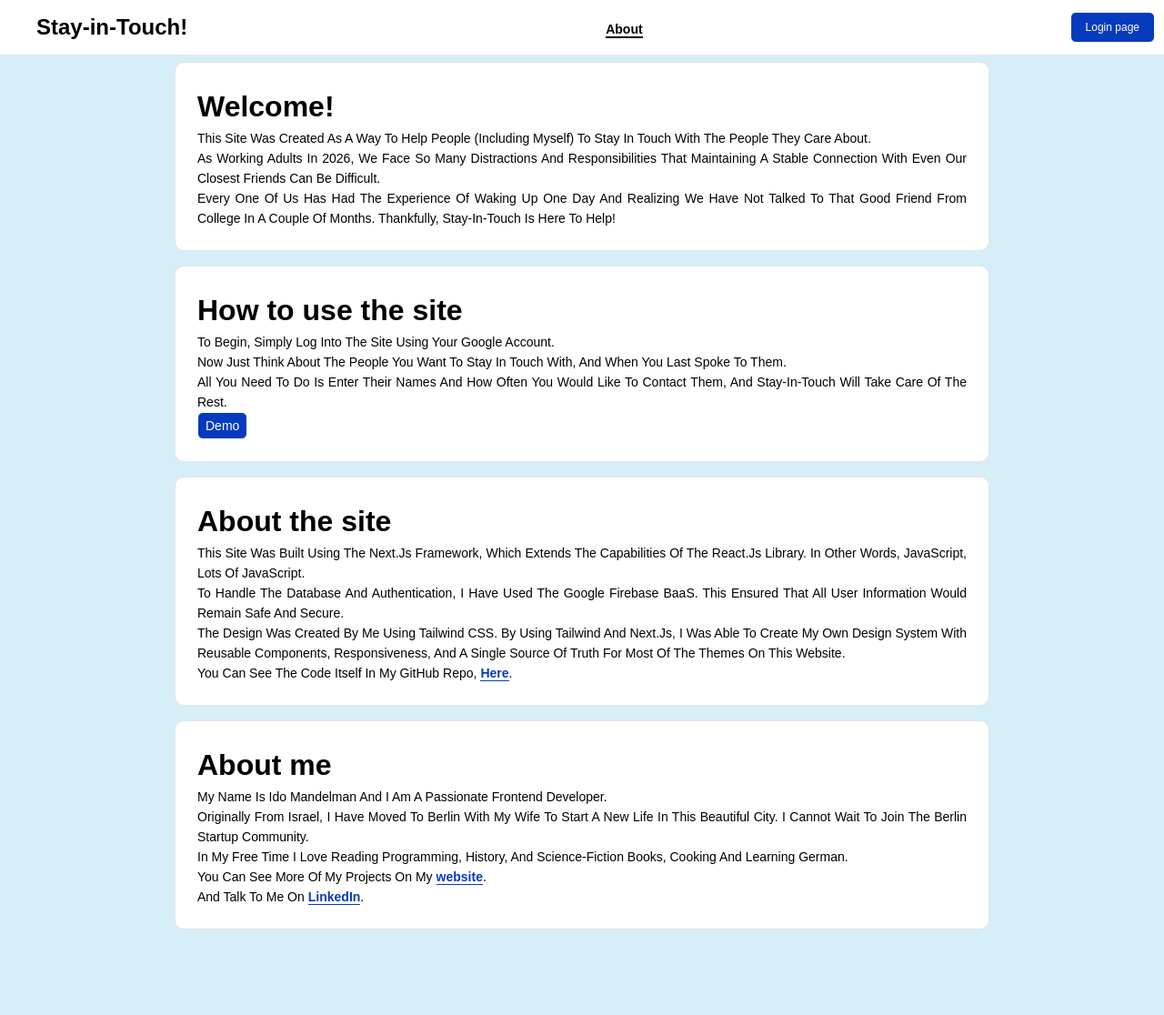
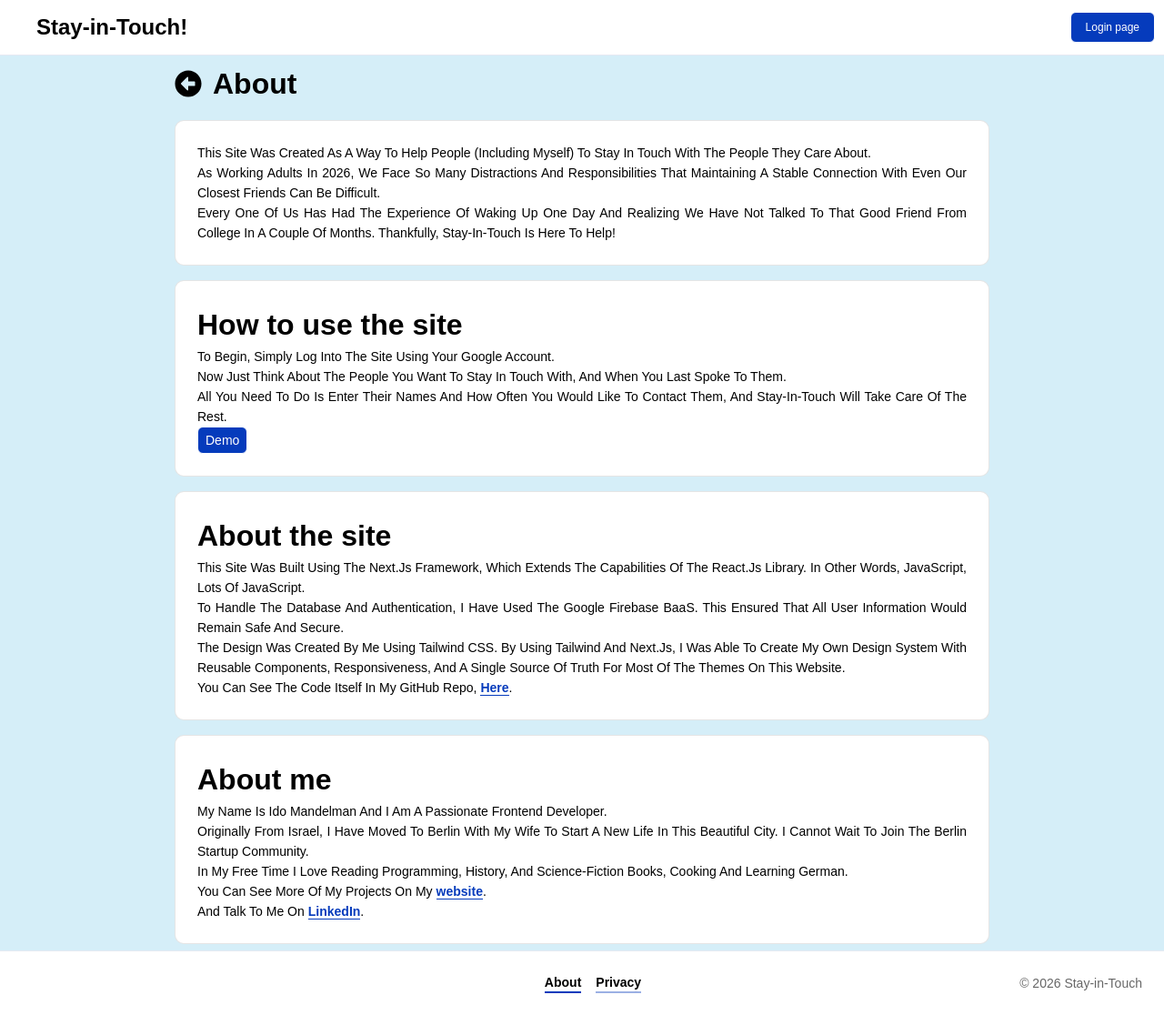
Before and after one commit to idomand/stayInTouch, a Next.js app: page /about in a window 1280 px wide. Shown: the whole page at 91% size. Before the commit the page ends 1030 px from the top, so only its background shows below. Built offline with nearby package versions, Linux system fonts and the light colour scheme; no server answers.

Commit message:
feat: add global footer component with About and Privacy links, update layout and navigation

```diff
--- a/Components/NavBar.tsx
+++ b/Components/NavBar.tsx
@@ -1,15 +1,12 @@
-import { useRouter } from "next/router";
+import NextLink from "next/link";
 import { useState } from "react";
 import { useAuth } from "../lib/AuthContext";
-import Link from "./ui/Link";
 import Dialog from "./ui/Dialog";
 import Button from "./ui/Button";
 
 export default function NavBar() {
   const { currentUser, logout } = useAuth()!;
   const [isLogoutModelOpen, setIsLogoutModelOpen] = useState(false);
-
-  const router = useRouter();
 
   function onLogout() {
     setIsLogoutModelOpen(false);
@@ -18,6 +15,7 @@ export default function NavBar() {
 
   return (
     <nav className="flex justify-between items-center bg-white sticky z-2 top-0 w-full h-15 shadow-[0px_1px_0px_#e5e9f2]">
+      <NextLink href="/" aria-label="Stay-in-Touch home">
         <img
           src="/friendsLogo.png"
           className="ml-5 my-1 h-10 sm:hidden"
@@ -26,21 +24,7 @@ export default function NavBar() {
         <h2 className="ml-10 hidden sm:block text-2xl font-semibold m-0 p-0">
           Stay-in-Touch!
         </h2>
-      <div className="text-xl">
-        {currentUser && (
-          <Link variant="Nev" isLinkActive={router.pathname == "/"} href="/">
-            Home
-          </Link>
-        )}
-        <Link
-          variant="Nev"
-          isLinkActive={router.pathname == "/about"}
-          href="/about"
-          extraClasses="mx-2"
-        >
-          About
-        </Link>
-      </div>
+      </NextLink>
 
       {currentUser ? (
         <>
--- a/Components/ScrollToTopButton.tsx
+++ b/Components/ScrollToTopButton.tsx
@@ -30,7 +30,7 @@ export default function ScrollToTopButton() {
         <Button
           onClick={scrollToTop}
           buttonText="Top"
-          extraClasses="fixed md:right-15 md:bottom-10 bottom-5 right-5"
+          extraClasses="fixed md:right-15 md:bottom-20 bottom-25 right-2"
         />
       )}
     </>
--- /dev/null
+++ b/Components/ui/Footer.tsx
@@ -0,0 +1,32 @@
+import { useRouter } from "next/router";
+import Link from "./Link";
+import { P } from "./Text";
+
+export default function Footer() {
+  const router = useRouter();
+
+  return (
+    <footer className="flex items-start justify-between gap-2 px-6 py-6 bg-white w-full text-xl shadow-[0px_-1px_0px_#e5e9f2] md:grid md:grid-cols-3 md:items-center md:justify-normal md:gap-0 md:px-0">
+      <div className="hidden md:block" />
+      <div className="flex items-center justify-center gap-4 md:pl-6">
+        <Link
+          variant="Nev"
+          isLinkActive={router.pathname == "/about"}
+          href="/about"
+        >
+          About
+        </Link>
+        <Link
+          variant="Nev"
+          isLinkActive={router.pathname == "/privacy"}
+          href="/privacy"
+        >
+          Privacy
+        </Link>
+      </div>
+      <P extraClasses="text-grey3 whitespace-nowrap justify-self-end md:pr-6">
+        © 2026 Stay-in-Touch
+      </P>
+    </footer>
+  );
+}
--- a/Components/ui/Layout.tsx
+++ b/Components/ui/Layout.tsx
@@ -1,5 +1,6 @@
 import NavBar from "../NavBar";
 import ScrollButtonWrapper from "../ScrollToTopButton";
+import Footer from "./Footer";
 
 type Props = {
   children: React.ReactNode;
@@ -7,9 +8,10 @@ type Props = {
 
 export default function Layout({ children }: Props) {
   return (
-    <main>
+    <main className="flex flex-col min-h-screen">
       <NavBar />
-      {children}
+      <div className="flex-1">{children}</div>
+      <Footer />
       <ScrollButtonWrapper />
     </main>
   );
--- a/Components/ui/Link.tsx
+++ b/Components/ui/Link.tsx
@@ -21,10 +21,10 @@ export default function Link({
 }: Props) {
   const baseClasses = "hover:text-blue1 hover:border-b-2 font-bold";
   const primaryClasses = "";
-  const navClasses = "text-sm";
+  const navClasses = "text-sm border-b-2 border-blue1/40 hover:border-blue1";
   const textClasses = "border-b text-blue1 ml-1";
 
-  const isActiveClasses = isLinkActive ? "border-b-2" : "";
+  const isActiveClasses = isLinkActive ? "border-b-2 border-blue1" : "";
 
   const variantClasses = {
     Primary: primaryClasses,
--- /dev/null
+++ b/Components/ui/PageHeader.tsx
@@ -0,0 +1,22 @@
+import NextLink from "next/link";
+import { H1 } from "./Text";
+import { FaArrowAltCircleLeft } from "react-icons/fa";
+
+type Props = {
+  title: string;
+};
+
+export default function PageHeader({ title }: Props) {
+  return (
+    <div className="flex items-center gap-3 w-full m-2">
+      <NextLink
+        href="/"
+        aria-label="Back to home"
+        className="text-black hover:text-blue1 transition-colors"
+      >
+        <FaArrowAltCircleLeft size={30} />
+      </NextLink>
+      <H1>{title}</H1>
+    </div>
+  );
+}
--- a/pages/about/index.tsx
+++ b/pages/about/index.tsx
@@ -1,6 +1,7 @@
 import { H1, P3 } from "@/Components/ui/Text";
 import Button from "@/Components/ui/Button";
 import Link from "@/Components/ui/Link";
+import PageHeader from "@/Components/ui/PageHeader";
 import { useAuth } from "@/lib/AuthContext";
 import { addDummyData } from "@/lib/Firebase";
 import { useRouter } from "next/router";
@@ -22,8 +23,8 @@ export default function About() {
 
   return (
     <section className="flex items-center flex-col justify-center relative w-[70%] mx-auto">
+      <PageHeader title="About" />
       <div className="bg-white m-2 rounded-[10px] border border-black/10 p-6 text-justify w-full">
-        <H1>Welcome!</H1>
         <P3>
           This site was created as a way to help people (including myself) to
           stay in touch with the people they care about.
--- /dev/null
+++ b/pages/privacy/index.tsx
@@ -0,0 +1,9 @@
+import PageHeader from "@/Components/ui/PageHeader";
+
+export default function Privacy() {
+  return (
+    <section className="flex items-center flex-col justify-center relative w-[70%] mx-auto">
+      <PageHeader title="Privacy Policy" />
+    </section>
+  );
+}
--- /dev/null
+++ b/specs/site-footer.md
@@ -0,0 +1,87 @@
+# Spec for site-footer
+
+branch: feature/site-footer
+figma_component (if used): none
+
+## Summary
+
+Add a global site footer to the app and use it as the home for secondary
+navigation. The footer holds two links for now: a new **Privacy** page and the
+existing **About** page. The About link is **moved** out of the header (`NavBar`)
+into the footer — it must not appear in both places. The Privacy page is a new
+route that, for this iteration, renders only a title (no privacy content yet).
+
+The footer renders on every page, since it belongs in the shared `Layout` that
+wraps all routes.
+
+## Functional Requirements
+
+- Add a `Footer` component rendered globally via `Components/ui/Layout.tsx`, so
+  it appears on all pages (home, about, login, privacy).
+- The footer contains two links:
+  - **About** → `/about` (the existing page).
+  - **Privacy** → `/privacy` (new page).
+- Remove the **About** link from the header (`Components/NavBar.tsx`). After this
+  change the header no longer links to `/about`; only the footer does.
+- Add a new route `pages/privacy/index.tsx` that renders a page title only
+  (e.g. an `H1` reading "Privacy"). No further privacy copy in this iteration.
+- Footer links use the existing `Components/ui/Link.tsx` component for styling
+  consistency with the rest of the app.
+- Footer styling uses Tailwind CSS (the project's current styling system), not
+  styled-components.
+- The footer sits at the bottom of the page content, after `children`, within
+  the `Layout` `main` element.
+
+## Figma Design Reference (only if referenced)
+
+- File: n/a
+- Component name: n/a
+- Key visual constraints: match existing color theme (`blue1`, `blue3`, etc.)
+  and the look of existing `Link` navigation items. Keep it simple and readable.
+
+## Possible Edge Cases
+
+- The About link must be removed from the header and not duplicated — verify it
+  renders in exactly one place.
+- Active-link state: the footer `Link` should reflect the current route the same
+  way the header links do (the `isLinkActive` prop pattern), so the current page
+  is indicated.
+- The footer must render for both logged-in and logged-out users (the About link
+  in the header was ungated, so gating must not be introduced by the move).
+- Footer must not overlap the sticky header or the `ScrollToTopButton`.
+- The Privacy page must be reachable directly by URL (`/privacy`), not only via
+  the footer link.
+
+## Acceptance Criteria
+
+- A footer is visible on every page.
+- The footer shows working **About** and **Privacy** links.
+- Clicking **About** navigates to the existing about page; clicking **Privacy**
+  navigates to the new privacy page.
+- The header (`NavBar`) no longer shows an About link.
+- Visiting `/privacy` shows a page with only a title.
+- `npm run type-check` passes and `npm run build` succeeds.
+
+## Open Questions
+
+- Should the footer also show static content such as a copyright line or the
+  app name, or links only for now? (Assumed: links only.)
+- Preferred footer link order — About then Privacy, or Privacy then About?
+  (Assumed: About, then Privacy.)
+- Exact title text for the Privacy page — "Privacy" vs "Privacy Policy"?
+  (Assumed: "Privacy".)
+
+## Testing Guidelines
+
+Create a test file(s) in the ./tests folder for the new feature, and create
+meaningful tests for the following cases, without going too heavy:
+
+> Note: this repo currently has no test framework configured (see CLAUDE.md).
+> If tests are in scope, the framework must be added first; otherwise verify via
+> `npm run type-check`, `npm run build`, and running the app.
+
+- Footer renders and contains both the About and Privacy links pointing at
+  `/about` and `/privacy`.
+- The header (`NavBar`) does not render an About link.
+- The `/privacy` route renders its title.
+- Active-link state resolves to the correct link for the current route.
--- a/specs/template.md
+++ b/specs/template.md
@@ -1,7 +1,6 @@
 # Spec for <feature-name>
 
 branch: claude/feature/<feature-name>
-figma_component (if used): <figma-component-name>
 
 ## Summary
 
@@ -10,12 +9,6 @@ figma_component (if used): <figma-component-name>
 ## Functional Requirements
 
 - ...
-
-## Figma Design Reference (only if referenced)
-
-- File: ...
-- Component name: ...
-- Key visual constraints: ...
 
 ## Possible Edge Cases
 
```
Also changed, not shown: .claude/commands/spec.md, next-env.d.ts. Lines whose indentation alone changed are shown as unchanged.
